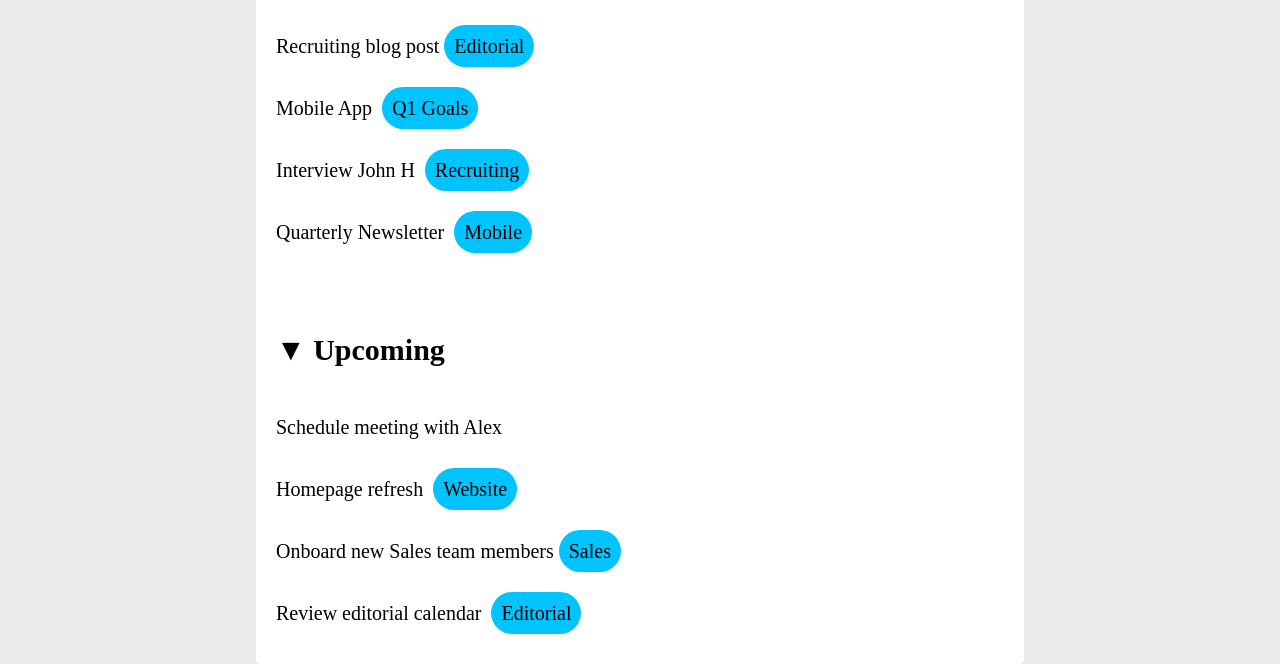
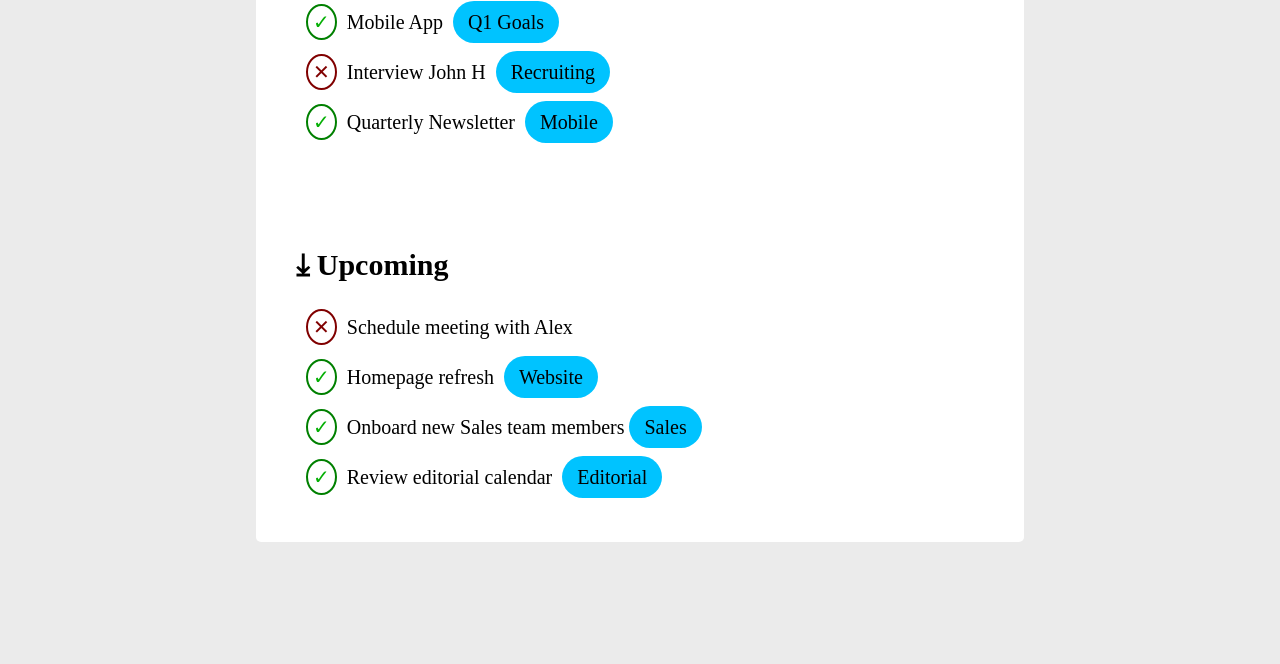
Before and after one commit to GioCri01/html-css-toboolist, a plain HTML site: page index.html in a window 1280 px wide. Shown: the part 533-1197 px from the top of the page. After the commit the page ends 1075 px from the top, so only its background shows below. Drawn offline with Linux system fonts and the light colour scheme.

Commit message:
Inserimento sezione task + icone

```diff
--- a/css/style.css
+++ b/css/style.css
@@ -48,7 +48,7 @@ body{
 
     border-radius: 5px;
     background-color: white;
-    margin-top: 50px;
+    margin-top: 5px;
   }
 
   /*button*/
@@ -82,25 +82,49 @@ body{
       font-size: 30px;
       font-weight: bold;
     }
+    .main-title::before{
+      content: "\02913";
+    }
 
 
 
     .second-title{
       display: block;
       font-size: 20px;
+      font-family: 'Times New Roman', Times, serif;
     }
+
+    .second-title::before{
+      content: "\02713";
+      color: rgb(4, 175, 4);
+      border-radius: 50%;
+      border: 2px solid green;
+      padding: 5px;
+      margin: 10px;
+    }
+
+
 
 
     .special-text{
 
       background-color: rgb(0, 195, 255);
       border-radius: 40px;
-      padding:  10px;
+      padding:  10px 15px;
       margin-left:  5px;
 
     }
 
     .task-container{
-      padding: 20px;
-      line-height: 3.1;
+      padding: 40px;
+      line-height: 2.5;
     }
+
+    .special-item::before{
+      content: "\02715";
+      color: rgb(128, 0, 0);
+      border-radius: 50%;
+      border: 2px solid rgb(128, 0, 0);
+      padding: 5px;
+      margin: 10px;
+    }
--- a/index.html
+++ b/index.html
@@ -30,25 +30,25 @@
 
     <div class="container">
       <section class="task-container">
-        <span class="main-title"> &#9660 New Task</span>
+        <span class="main-title">  New Task</span>
         <span class="second-title">Quarterly Newsletter <span  class="special-text">Editorial</span> </span>
 
 
       </section>
 
       <section class="task-container">
-        <span class="main-title"> &#9660 Today</span>
+        <span class="main-title">  Today</span>
         <span class="second-title">Recruiting blog post<span  class="special-text">Editorial</span> </span>
         <span class="second-title">Mobile App  <span  class="special-text">Q1 Goals</span> </span>
-        <span class="second-title">Interview John H <span  class="special-text">Recruiting</span> </span>
+        <span class="second-title special-item">Interview John H <span  class="special-text">Recruiting</span> </span>
         <span class="second-title">Quarterly Newsletter <span  class="special-text">Mobile</span> </span>
 
 
       </section>
 
       <section class="task-container">
-        <span class="main-title"> &#9660 Upcoming</span>
-        <span class="second-title">Schedule meeting with Alex </span>
+        <span class="main-title"> Upcoming</span>
+        <span class="second-title special-item">Schedule meeting with Alex </span>
         <span class="second-title">Homepage refresh  <span  class="special-text">Website</span> </span>
         <span class="second-title">Onboard new Sales team members<span  class="special-text">Sales</span> </span>
         <span class="second-title">Review editorial calendar <span  class="special-text">Editorial</span> </span>
```
